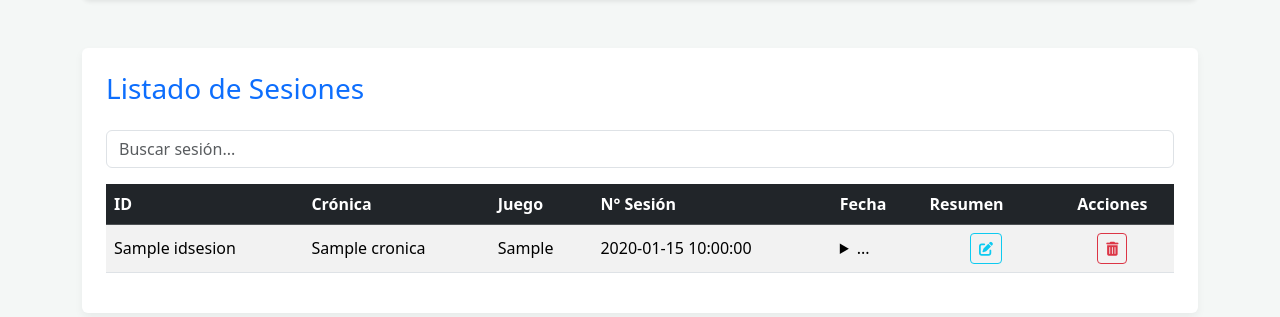
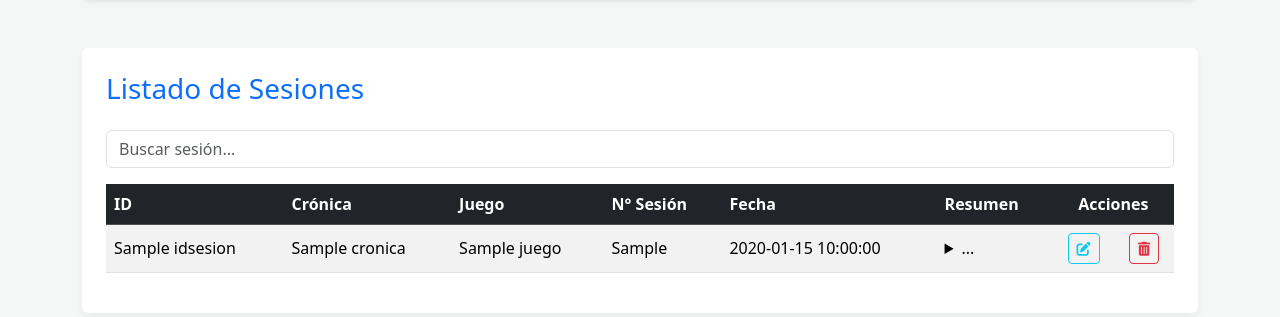
Before and after one commit to FErmitanio90/bitacorarolera, a Flask app: template templates/dashboard.html in a window 1280 px wide. Shown: the part 166-483 px from the top of the page. Run offline with Flask 3, Linux system fonts and the light colour scheme; the template is opened without the code that fills it: most values are stand-ins (such as "Sample title", 1, 10 or a date in 2020).

Commit message:
Columna añadida bien, esta vez.

```diff
--- a/templates/dashboard.html
+++ b/templates/dashboard.html
@@ -79,6 +79,7 @@
                                 <td>{{ sesion.idsesion }}</td>
 
                                 <td>{{ sesion.cronica }}</td>
+                                <td>{{ sesion.juego | default('N/A', true) }}</td> <!-- ✅ Columna Juego -->
                                 <td>{{ sesion.numero_de_sesion }}</td>
 
                                 <td>{{ sesion.fecha }}</td>
```
